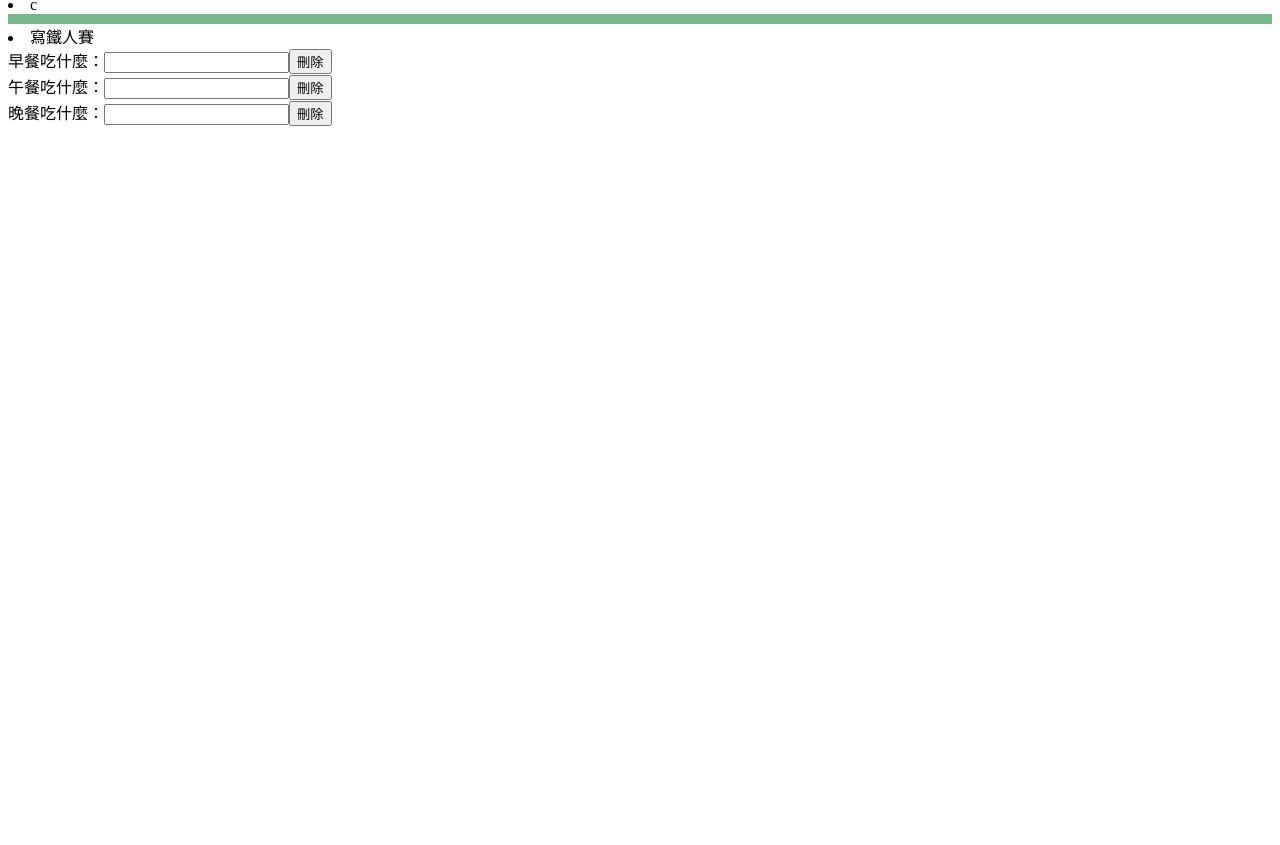
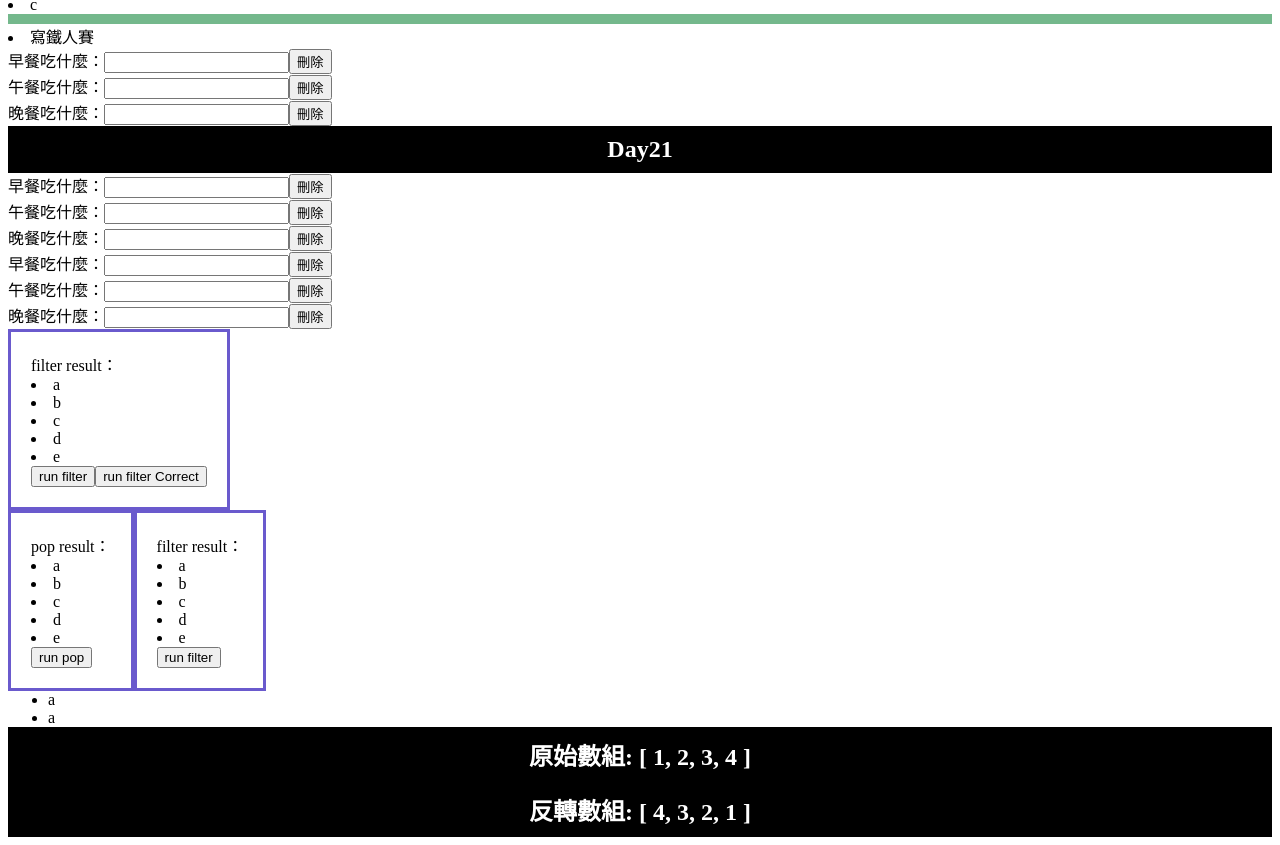
Before and after one commit to Jamixcs/2024iThome-jamixcs, a Vue app: page / in a window 1280 px wide. Shown: the part 7516-8361 px from the top of the page. Before the commit the page ends 7650 px from the top, so only its background shows below. Built offline with nearby package versions, Linux system fonts and the light colour scheme.

Commit message:
feat: day21

```diff
--- a/src/App.vue
+++ b/src/App.vue
@@ -46,6 +46,12 @@ import vFor6 from "./components/day20/vFor6.vue";
 import vFor7 from "./components/day20/vFor7.vue";
 import vFor8 from "./components/day20/vFor8.vue";
 import vFor9 from "./components/day20/vFor9.vue";
+import vFor9keyIndex from "./components/day21/vFor9keyIndex.vue";
+import vFor9keyId from "./components/day21/vFor9keyId.vue";
+import vFor10 from "./components/day21/vFor10.vue";
+import vFor11 from "./components/day21/vFor11.vue";
+import vFor12 from "./components/day21/vFor12.vue";
+import vFor13 from "./components/day21/vFor13.vue";
 </script>
 
 <template>
@@ -112,6 +118,13 @@ import vFor9 from "./components/day20/vFor9.vue";
     <vFor7 />
     <vFor8 />
     <vFor9 />
+    <h2>Day21</h2>
+    <vFor9keyIndex />
+    <vFor9keyId />
+    <vFor10 />
+    <vFor11 />
+    <vFor12 />
+    <vFor13 />
   </main>
 </template>
 
--- /dev/null
+++ b/src/components/day21/vFor10.vue
@@ -0,0 +1,33 @@
+<script setup>
+import { ref } from "vue";
+
+const letters = ref(["a", "b", "c", "d", "e"]);
+const filter = function () {
+  letters.value.filter((letter) => letter.match(/a/));
+  console.log(letters.value);
+};
+const filterCorrect = function () {
+  letters.value = letters.value.filter((letter) => letter.match(/a/));
+  console.log(letters.value);
+};
+</script>
+
+<template>
+  <div class="wrap">
+    <div>
+      <div>filter result：</div>
+      <li v-for="(letter, index) in letters" :key="index">{{ letter }}</li>
+      <button @click="filter">run filter</button>
+      <button @click="filterCorrect">run filter Correct</button>
+    </div>
+  </div>
+</template>
+<style>
+.wrap {
+  display: flex;
+}
+.wrap > div {
+  padding: 20px;
+  border: 3px solid slateblue;
+}
+</style>
--- /dev/null
+++ b/src/components/day21/vFor11.vue
@@ -0,0 +1,35 @@
+<script setup>
+import { ref } from "vue";
+
+const letters = ref(["a", "b", "c", "d", "e"]);
+const pop = function () {
+  letters.value.pop();
+};
+const filter = function () {
+  letters.value = letters.value.filter((letter) => letter.match(/a/));
+};
+</script>
+
+<template>
+  <div class="wrap">
+    <div>
+      <div>pop result：</div>
+      <li v-for="(letter, index) in letters" :key="index">{{ letter }}</li>
+      <button @click="pop">run pop</button>
+    </div>
+    <div>
+      <div>filter result：</div>
+      <li v-for="(letter, index) in letters" :key="index">{{ letter }}</li>
+      <button @click="filter">run filter</button>
+    </div>
+  </div>
+</template>
+<style>
+.wrap {
+  display: flex;
+}
+.wrap > div {
+  padding: 20px;
+  border: 3px solid slateblue;
+}
+</style>
--- /dev/null
+++ b/src/components/day21/vFor12.vue
@@ -0,0 +1,18 @@
+<script setup>
+import { ref } from "vue";
+
+const letters = ref([
+  ["a", "b", "c"],
+  ["d", "a", "f"],
+]);
+
+function filterA(array) {
+  return array.filter((letter) => letter.match(/a/));
+}
+</script>
+
+<template>
+  <ul v-for="letterArray in letters">
+    <li v-for="innerLetter in filterA(letterArray)">{{ innerLetter }}</li>
+  </ul>
+</template>
--- /dev/null
+++ b/src/components/day21/vFor13.vue
@@ -0,0 +1,20 @@
+<script setup>
+import { ref, computed } from "vue";
+
+const numbers = ref([1, 2, 3, 4]);
+
+// const reversedNumbers = computed(() => {
+//   return numbers.value.reverse(); // 這裡修改了原始數組
+// });
+
+const reversedNumbers = computed(() => {
+  return [...numbers.value].reverse(); // 創建副本，安全地反轉
+});
+</script>
+
+<template>
+  <div>
+    <h2>原始數組: {{ numbers }}</h2>
+    <h2>反轉數組: {{ reversedNumbers }}</h2>
+  </div>
+</template>
--- /dev/null
+++ b/src/components/day21/vFor9keyId.vue
@@ -0,0 +1,17 @@
+<script setup>
+import { ref } from "vue";
+const questions = ref([
+  { question: "早餐吃什麼：" },
+  { question: "午餐吃什麼：" },
+  { question: "晚餐吃什麼：" },
+]);
+const deleted = function (array, index) {
+  array.splice(index, 1);
+};
+</script>
+<template>
+  <div for="input" v-for="(item, index) in questions" :key="item.question">
+    <label>{{ item.question }}<input type="text" id="input" /></label>
+    <button @click="deleted(questions, index)">刪除</button>
+  </div>
+</template>
--- /dev/null
+++ b/src/components/day21/vFor9keyIndex.vue
@@ -0,0 +1,13 @@
+<script setup>
+import { ref } from "vue";
+const questions = ref(["早餐吃什麼：", "午餐吃什麼：", "晚餐吃什麼："]);
+const deleted = function (array, index) {
+  array.splice(index, 1);
+};
+</script>
+<template>
+  <div for="input" v-for="(item, index) in questions" :key="index">
+    <label>{{ item }}<input type="text" id="input" /></label>
+    <button @click="deleted(questions, index)">刪除</button>
+  </div>
+</template>
```
